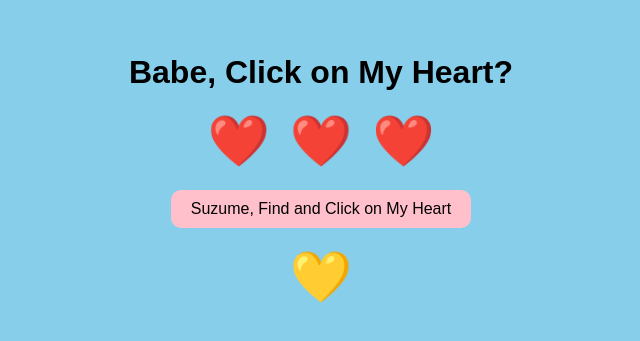
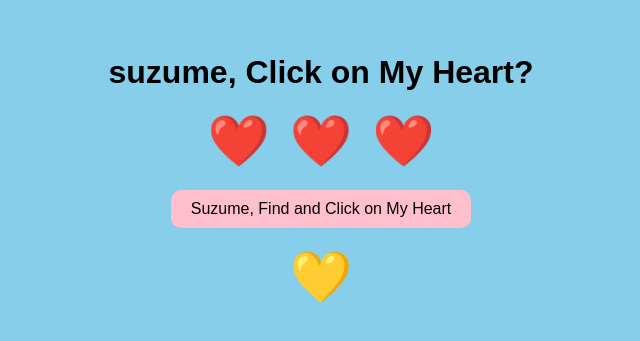
Before and after one commit to pushpesh17/cherry, a plain HTML site: page index.html in a window 1280 px wide. Shown: the part 231-572 px from the top of the page, without its empty margins (319-959 px from the left). Drawn offline with Linux system fonts and the light colour scheme.

Commit message:
Update index.html

```diff
--- a/index.html
+++ b/index.html
@@ -8,7 +8,7 @@
 </head>
 <body>
     <div class="container">
-        <h1>Babe, Click on My Heart?</h1>
+        <h1>suzume, Click on My Heart?</h1>
         <div class="hearts">
             <div class="heart">❤️</div>
             <div class="heart">❤️</div>
```
